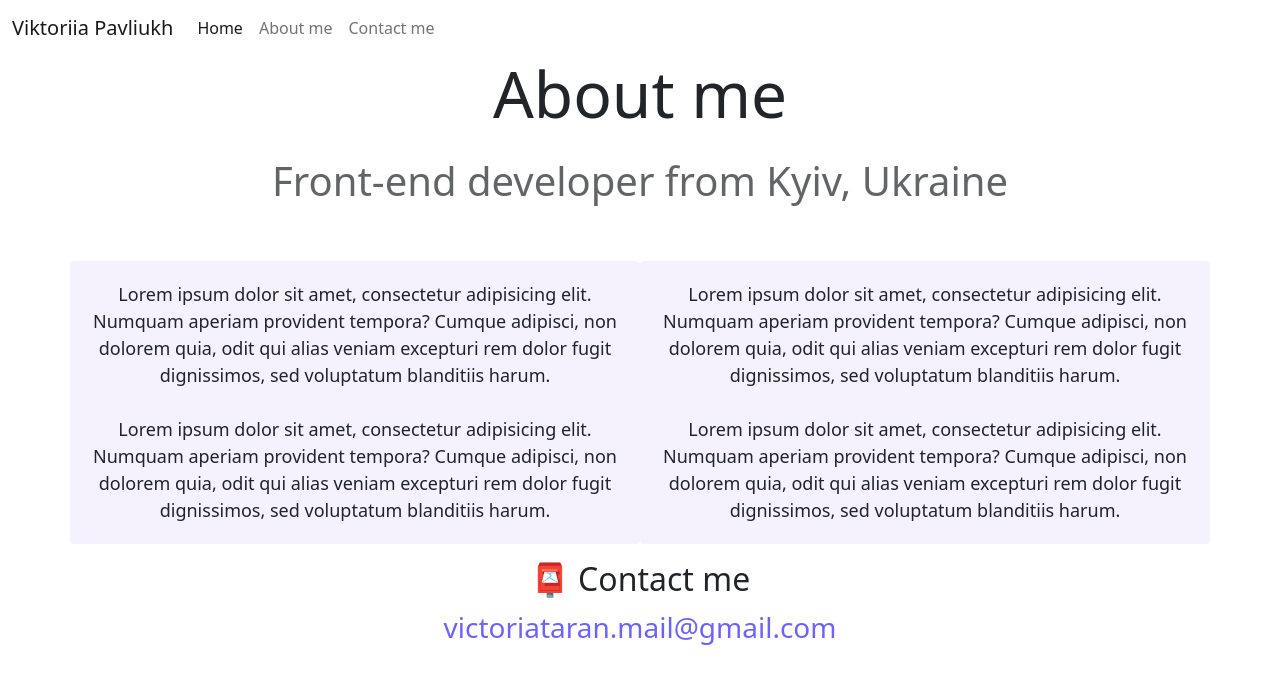
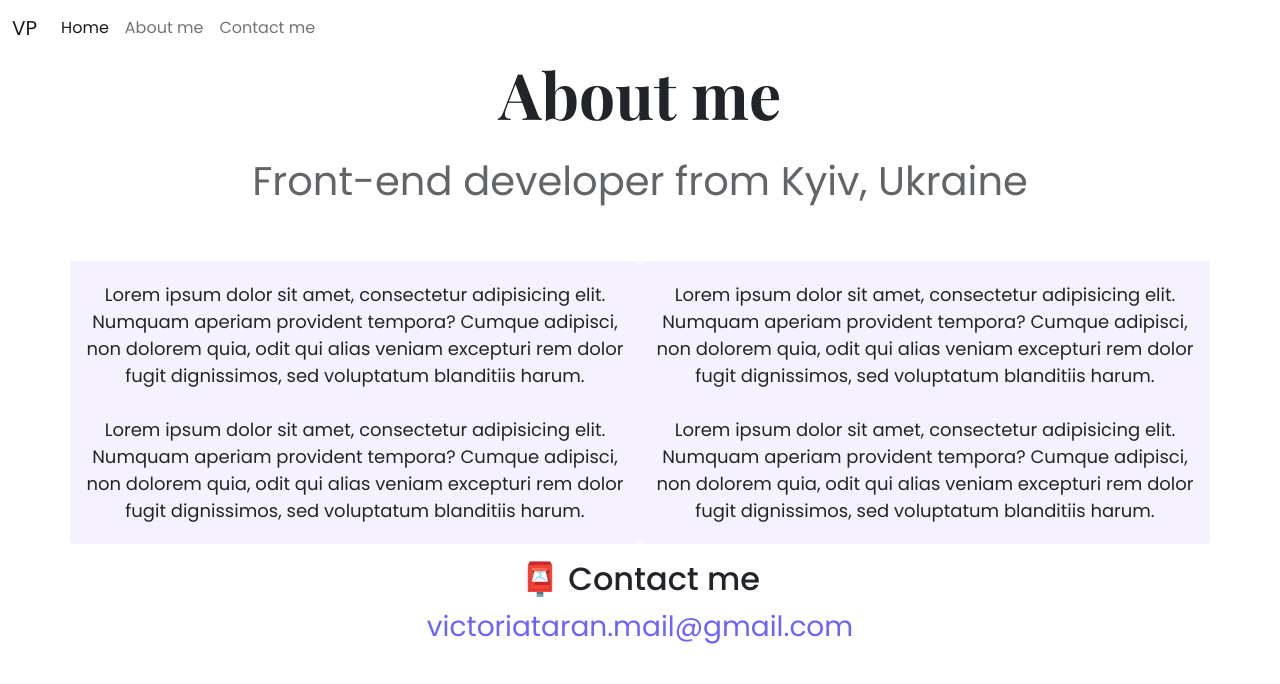
Before and after one commit to ViktoriiaPavliukh/portfolio, a website: page about.html in a window 1280 px wide. Drawn offline with nearby package versions, Linux system fonts and the light colour scheme.

Commit message:
Added and applied fonts

```diff
--- a/about.html
+++ b/about.html
@@ -5,7 +5,7 @@
     <meta http-equiv="X-UA-Compatible" content="IE=edge" />
     <meta name="viewport" content="width=device-width, initial-scale=1.0" />
     <meta name="description" content="About Viktoriia Pavliukh" />
-    <link rel="stylesheet" href="./style.css" />
+    <link rel="stylesheet" href="styles/style.css" />
     <link
       href="https://cdn.jsdelivr.net/npm/bootstrap@5.2.0-beta1/dist/css/bootstrap.min.css"
       rel="stylesheet"
@@ -17,14 +17,18 @@
       integrity="sha384-pprn3073KE6tl6bjs2QrFaJGz5/SUsLqktiwsUTF55Jfv3qYSDhgCecCxMW52nD2"
       crossorigin="anonymous"
     ></script>
+    <link rel="preconnect" href="https://fonts.googleapis.com" />
+    <link rel="preconnect" href="https://fonts.gstatic.com" crossorigin />
+    <link
+      href="https://fonts.googleapis.com/css2?family=Playfair+Display:wght@700&family=Poppins:wght@400;500;700&display=swap"
+      rel="stylesheet"
+    />
     <title>About me - Viktoriia Pavliukh</title>
   </head>
   <body>
     <nav class="navbar navbar-fixed-top navbar-expand-lg bg-body-tertiary">
       <div class="container-fluid">
-        <a class="navbar-brand" href="index.html" title="Homepage"
-          >Viktoriia Pavliukh</a
-        >
+        <a class="navbar-brand" href="index.html" title="Homepage">VP</a>
         <button
           class="navbar-toggler"
           type="button"
--- a/style.css
+++ b/styles/style.css
@@ -6,6 +6,16 @@
 
 body {
   margin: 0 auto;
+}
+
+nav {
+  font-family: "Poppins", sans-serif;
+  font-weight: 400;
+}
+
+.container {
+  font-family: "Poppins", sans-serif;
+  font-weight: 400;
 }
 
 h1,
@@ -17,6 +27,7 @@ h3 {
 
 h1 {
   font-size: 96px;
+  font-family: "Playfair Display", serif;
 }
 
 h2 {
```
Also changed, not shown: index.html (+8 -4 lines).
